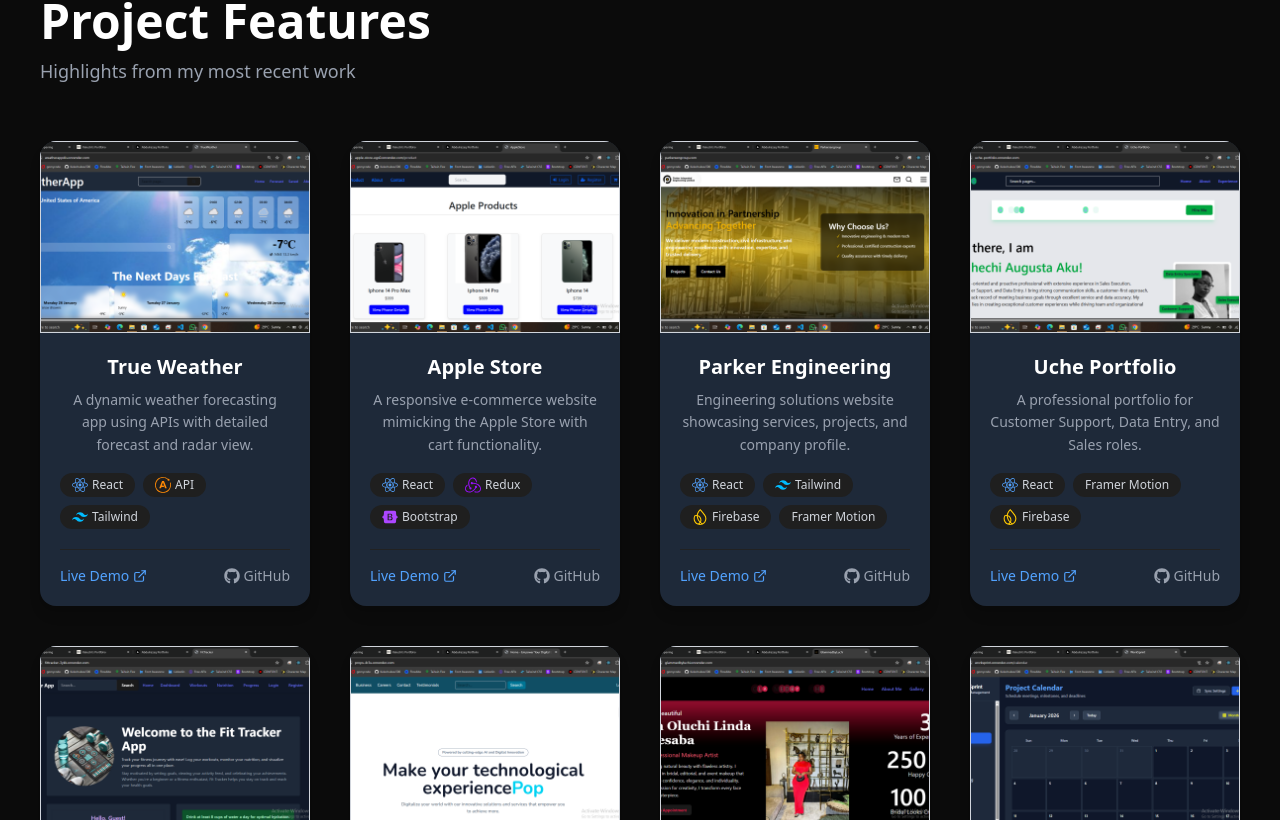
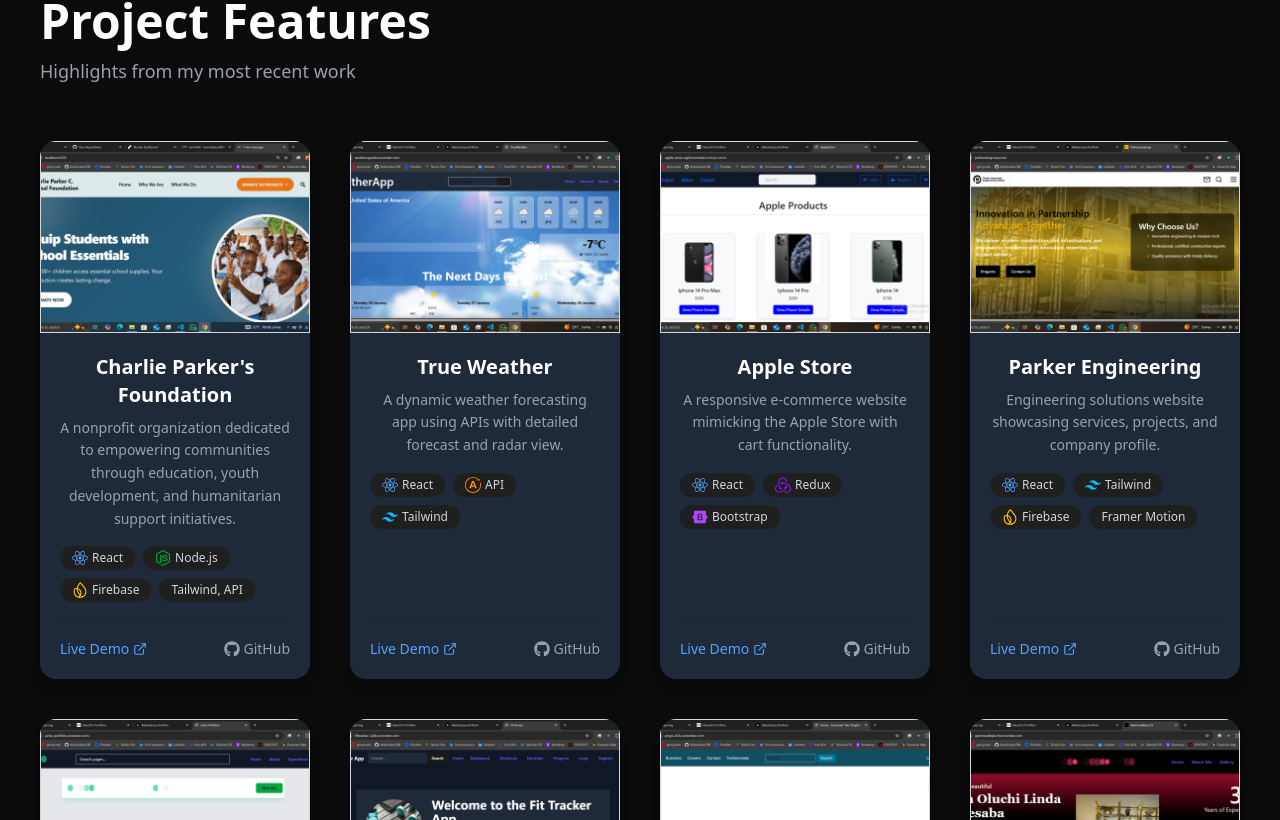
Before and after one commit to Kelechukwu500/My-Portfolio, a React (Vite) app: page / in a window 1280 px wide. Shown: the part 1720-2540 px from the top of the page. Built offline with nearby package versions, Linux system fonts and the light colour scheme; a web font is replaced by a local one.

Commit message:
update: [updated the Hero file]

```diff
--- a/src/Components/Hero/Hero.jsx
+++ b/src/Components/Hero/Hero.jsx
@@ -21,6 +21,7 @@
 import Photo6 from "../../assets/Photo6.jpg";
 import Photo7 from "../../assets/Photo7.jpg";
 import Photo8 from "../../assets/Photo8.jpg";
+import Parker from "../../assets/Parker.jpg";
 
 
 
@@ -255,6 +256,18 @@
               className="grid grid-cols-1 sm:grid-cols-2 lg:grid-cols-3 xl:grid-cols-4 gap-6 sm:gap-8 lg:gap-10"
             >
               {[
+
+                {
+                  title: "Charlie Parker's Foundation",
+                  desc: "A nonprofit organization dedicated to empowering communities through education, youth development, and humanitarian support initiatives.",
+                  live: "https://parker-foundation.onrender.com",
+                  github: "https://github.com/Kelechukwu500",
+                  stack: ["React", "Node.js", "Firebase", "Tailwind, API"],
+                  image: Parker,
+                },
+
+
+
                 {
                   title: "True Weather",
                   desc: "A dynamic weather forecasting app using APIs with detailed forecast and radar view.",
```
Also changed, not shown: src/assets/Parker.jpg (added).
